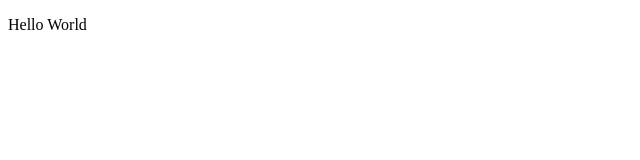
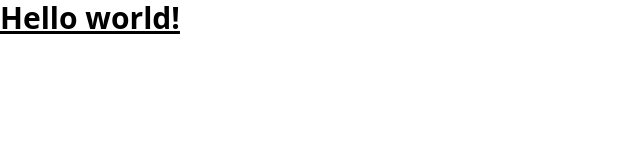
Before and after one commit to festuskerich/me, a plain HTML site: page index.html in a window 1280 px wide. Shown: the whole page, without its empty margins (0-640 px from the left). Drawn offline with nearby package versions, Linux system fonts and the light colour scheme.

Commit message:
changed to tailwind

```diff
--- a/index.html
+++ b/index.html
@@ -1,12 +1,13 @@
-<!DOCTYPE html>
-<html lang="en">
+<!doctype html>
+<html>
 <head>
-    <meta charset="UTF-8">
-    <meta http-equiv="X-UA-Compatible" content="IE=edge">
-    <meta name="viewport" content="width=device-width, initial-scale=1.0">
-    <title>Document</title>
+  <meta charset="UTF-8">
+  <meta name="viewport" content="width=device-width, initial-scale=1.0">
+  <script src="https://cdn.tailwindcss.com"></script>
 </head>
 <body>
-    <p>Hello World</p>
+  <h1 class="text-3xl font-bold underline">
+    Hello world!
+  </h1>
 </body>
 </html>
```
